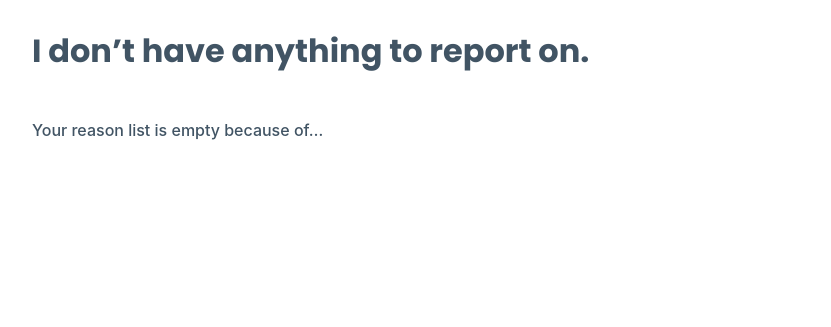
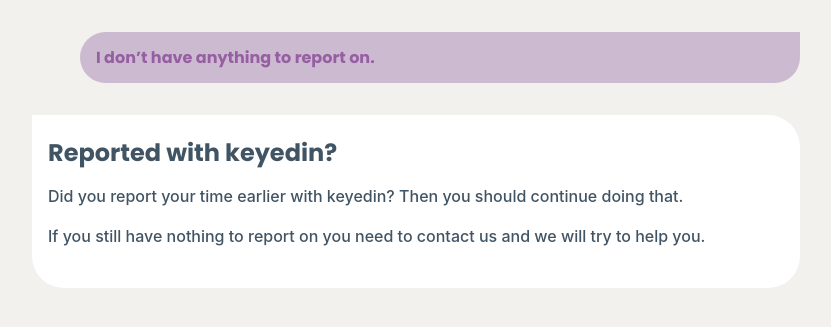
Before and after one commit to bergets/test-site, a Jekyll site: the page built from _posts/2018-10-19-i-dont-have-anything-to-report-on.markdown, in a window 1280 px wide. Shown: the top 327 px of the page, without its empty margins (224-1055 px from the left). Built offline with Jekyll 4.4.1, drawn with Linux system fonts in a browser that asks for light colours.

Commit message:
fixed styling

```diff
--- a/_posts/2018-10-19-i-dont-have-anything-to-report-on.markdown
+++ b/_posts/2018-10-19-i-dont-have-anything-to-report-on.markdown
@@ -5,4 +5,9 @@
 categories: daily
 tags: time
 ---
-Your reason list is empty because of...
+
+## Reported with keyedin?
+
+Did you report your time earlier with keyedin? Then you should continue doing that.
+
+If you still have nothing to report on you need to contact us and we will try to help you.
--- a/_sass/styling/_base.scss
+++ b/_sass/styling/_base.scss
@@ -1,5 +1,4 @@
 body{
-  background-color: #fff;
   margin: 0;
   padding: 0;
 }
@@ -11,11 +10,12 @@
   color: $text-color;
   line-height: 1.5;
   font-weight: 500;
+  background-color: $background-color;
 }
 
 h1, h2, h3, h4, h5, h6{
   line-height: 1.2;
-  margin: 0 0 0.5rem 0;
+  margin: 0.5rem 0 0.5rem 0;
   font-family: Poppins, sans-serif;
 }
 
--- a/assets/css/styles.css
+++ b/assets/css/styles.css
@@ -301,7 +301,6 @@
   display: none; }
 
 body {
-  background-color: #fff;
   margin: 0;
   padding: 0; }
 
@@ -311,11 +310,12 @@
   font-family: -apple-system, BlinkMacSystemFont, "Segoe UI", Roboto, Helvetica, Arial, sans-serif, "Apple Color Emoji", "Segoe UI Emoji", "Segoe UI Symbol";
   color: #415464;
   line-height: 1.5;
-  font-weight: 500; }
+  font-weight: 500;
+  background-color: #F3F1ED; }
 
 h1, h2, h3, h4, h5, h6 {
   line-height: 1.2;
-  margin: 0 0 0.5rem 0;
+  margin: 0.5rem 0 0.5rem 0;
   font-family: Poppins, sans-serif; }
 
 h1 {
@@ -488,29 +488,50 @@
   padding: 2.5rem 1rem 0.5rem 1rem; }
 
 .nav-link {
-  background-color: #fff;
   list-style: none;
   margin: 0;
   padding: 0; }
   .nav-link a {
     text-decoration: none;
+    background-color: #fff;
     color: #415464;
     padding: 1rem;
+    margin: 0.5rem;
     display: block;
-    border-bottom: 1px solid #E6E4E1; }
+    border: 1px solid #E6E4E1;
+    -webkit-border-radius: 2rem;
+            border-radius: 2rem; }
+
+.post-header {
+  padding: 2rem 1rem 1rem 4rem; }
 
 .post-title {
-  padding: 2rem 1rem 1.5rem 1rem;
+  padding: 1rem 1rem 1rem 1rem;
   margin: 0;
-  background-color: #fff; }
+  background-color: #CCBAD0;
+  color: #965FA2;
+  font-size: 1rem;
+  -webkit-border-radius: 2rem 0rem 2rem 2rem;
+          border-radius: 2rem 0rem 2rem 2rem;
+  opacity: 0;
+  -webkit-animation: fadeinUp 0.5s ease-out 0.1s forwards;
+          animation: fadeinUp 0.5s ease-out 0.1s forwards; }
 
 .post-content {
-  padding: 0.5rem 1rem 1.5rem 1rem;
-  background-color: #fff; }
+  padding: 1rem 1rem 1.5rem 1rem;
+  background-color: #fff;
+  margin: 1rem;
+  -webkit-border-radius: 0 2rem 2rem 2rem;
+          border-radius: 0 2rem 2rem 2rem;
+  opacity: 0;
+  -webkit-animation: fadeinUp 0.5s ease-out 0.5s forwards;
+          animation: fadeinUp 0.5s ease-out 0.5s forwards; }
 
 .nav-list ul {
   margin: 0;
-  padding: 0; }
+  padding: 0;
+  -webkit-animation: fadein 0.5s;
+          animation: fadein 0.5s; }
 
 a {
   color: #4791AB; }
@@ -529,3 +550,35 @@
     height: 1rem;
     margin-right: 0.25rem;
     margin-bottom: -.1rem; }
+
+@-webkit-keyframes fadeinUp {
+  from {
+    opacity: 0;
+    -webkit-transform: translateY(1rem);
+            transform: translateY(1rem); }
+  to {
+    opacity: 1;
+    -webkit-transform: translateY(0rem);
+            transform: translateY(0rem); } }
+
+@keyframes fadeinUp {
+  from {
+    opacity: 0;
+    -webkit-transform: translateY(1rem);
+            transform: translateY(1rem); }
+  to {
+    opacity: 1;
+    -webkit-transform: translateY(0rem);
+            transform: translateY(0rem); } }
+
+@-webkit-keyframes fadein {
+  from {
+    opacity: 0; }
+  to {
+    opacity: 1; } }
+
+@keyframes fadein {
+  from {
+    opacity: 0; }
+  to {
+    opacity: 1; } }
```
Also changed, not shown: _sass/styles.scss (+33 -5 lines).
